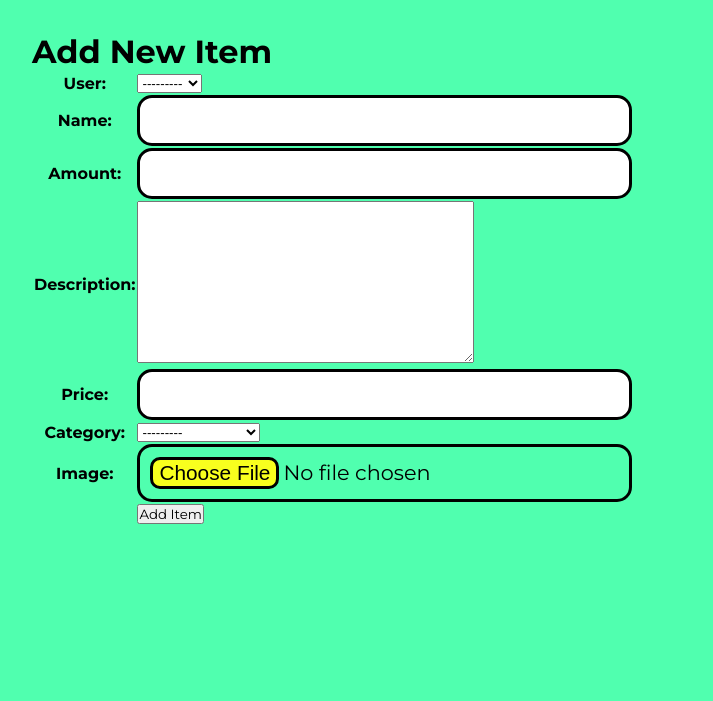
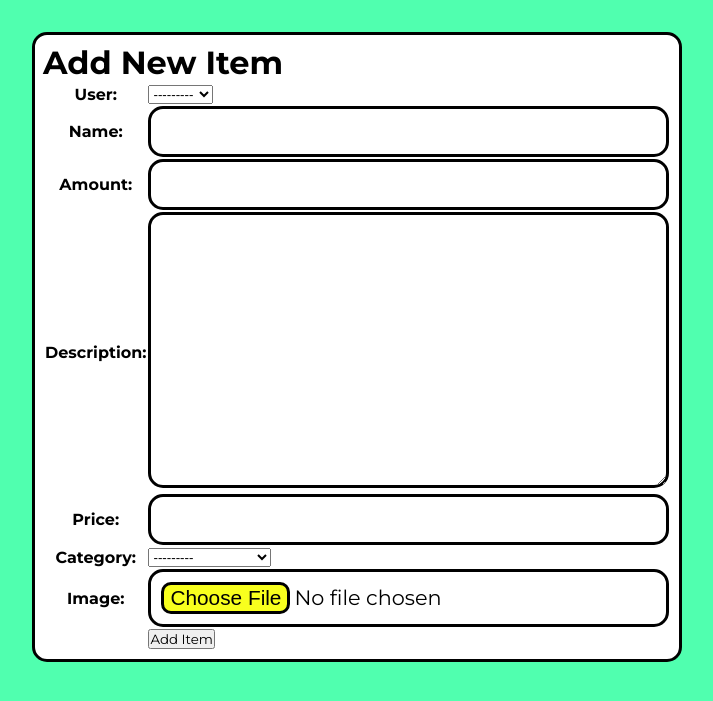
Before and after one commit to Arxeno/django-merch-shop, a Django app: page /create/item in a window 1280 px wide. Shown: the part 71-772 px from the top of the page, without its empty margins (0-713 px from the left). Run offline with Django 5.2, Linux system fonts and the light colour scheme; tables that the repository leaves empty hold one stand-in row (values such as "Sample post").

Commit message:
fix: styling for create item

```diff
--- a/main/static/main/styles.css
+++ b/main/static/main/styles.css
@@ -176,7 +176,8 @@ input {
   margin: auto;
 }
 
-input:not([type="submit"]) {
+input:not([type="submit"]),
+textarea {
   width: 100%;
   border: var(--black-border);
   border-radius: 15px;
@@ -188,7 +189,8 @@ input:not([type="submit"]) {
   right: 0;
 }
 
-input:not([type="file"]):focus {
+input:not([type="file"]):focus,
+textarea:focus {
   outline: none;
   box-shadow: 3px 3px black;
   bottom: 3px;
--- a/main/templates/create_item.html
+++ b/main/templates/create_item.html
@@ -1,6 +1,7 @@
 {% extends 'index.html' %}
 
 {% block content %}
+<div class="container-white">
 	<h1>Add New Item</h1>
 
 	<form method="POST" enctype="multipart/form-data">
@@ -15,5 +16,6 @@
 			</tr>
 		</table>
 	</form>
+</div>
 
 {% endblock content %}
```
Lines whose indentation alone changed are shown as unchanged.
